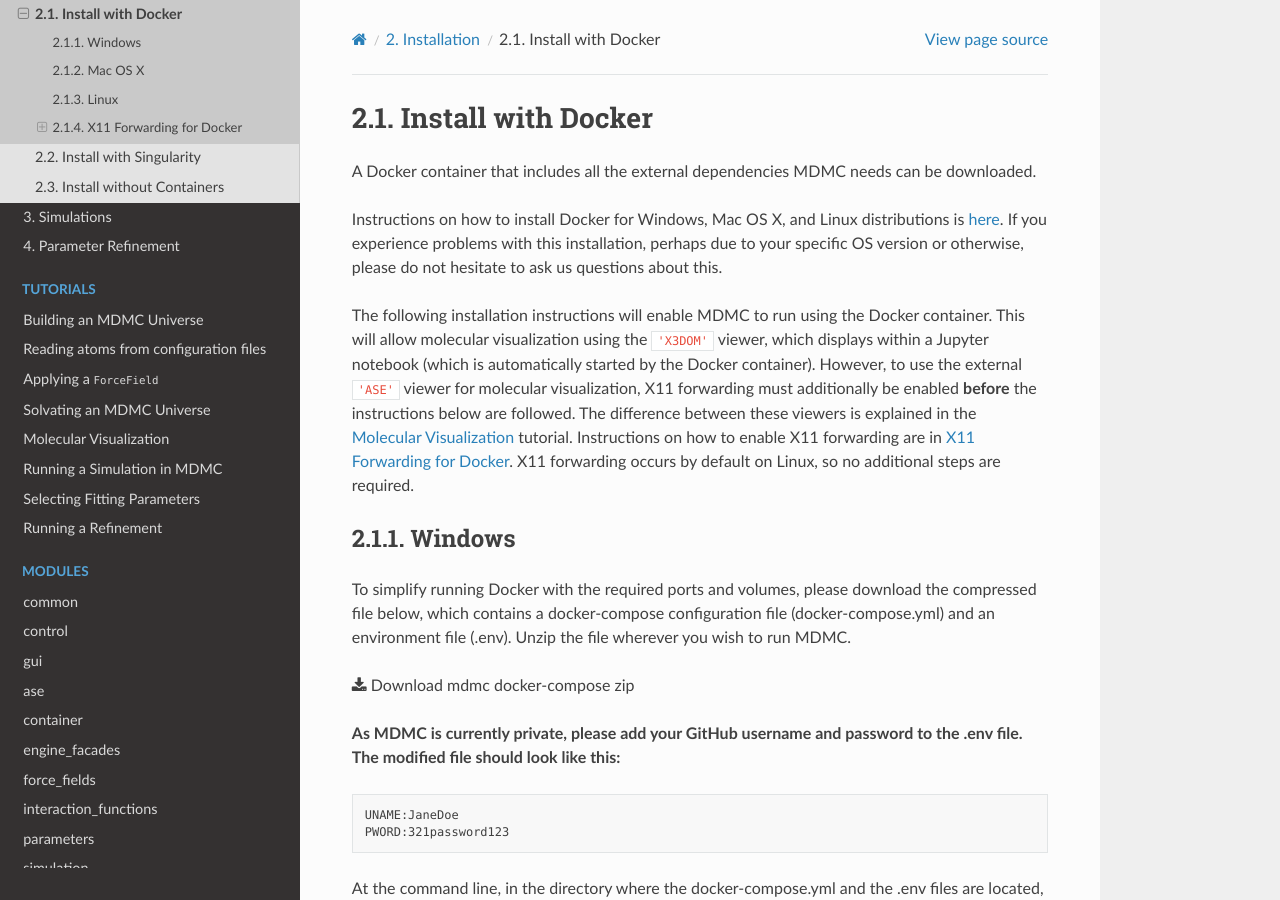
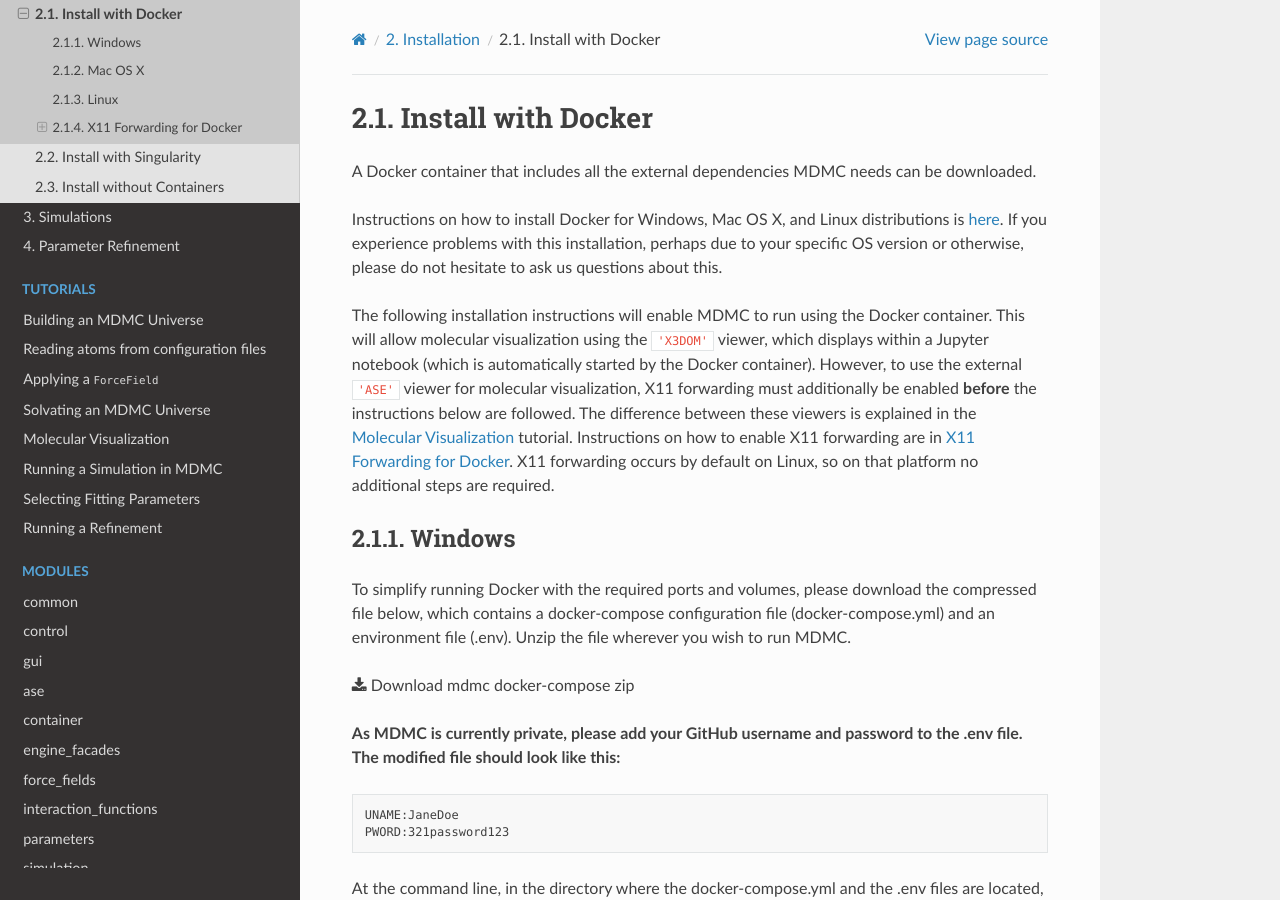
Before and after one commit to ISISNeutronMuon/MDMC, a Sphinx documentation site: the page built from doc/pages/installation/docker.rst, in a window 1280 px wide and 900 px high. Built offline with Sphinx 7.4.7 and the Read the Docs theme 2.0.0, drawn with Linux system fonts in a browser that asks for light colours.

Commit message:
Minor word change

```diff
--- a/doc/pages/installation/docker.rst
+++ b/doc/pages/installation/docker.rst
@@ -21,7 +21,7 @@ these viewers is explained in the
 `Molecular Visualization <../tutorials/molecular-visualization.ipynb>`__
 tutorial. Instructions on how to enable X11 forwarding are in
 :ref:`x11-forwarding-label`.  X11 forwarding occurs by default on Linux, so
-no additional steps are required.
+on that platform no additional steps are required.
 
 
 Windows
```
